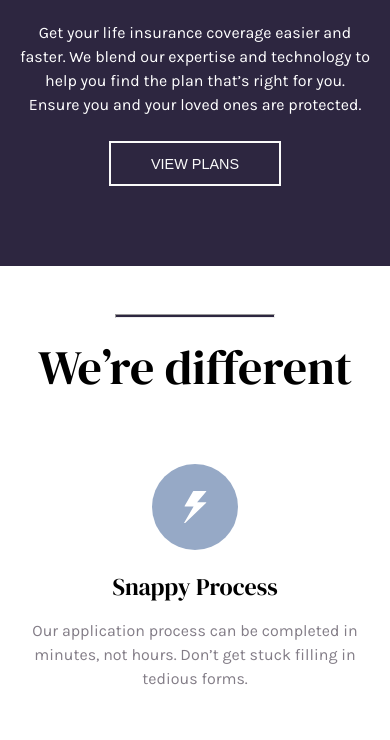
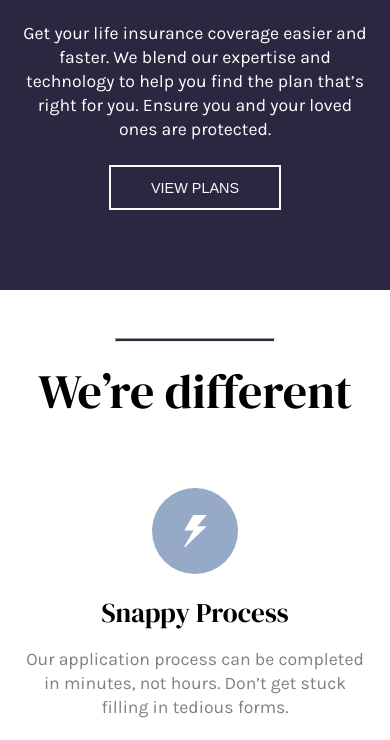
Before and after one commit to JosephOkpala/Insure-Landing-Page, a plain HTML site: page index.html in a window 390 px wide. Shown: the part 744-1484 px from the top of the page. Drawn offline with Linux system fonts and the light colour scheme.

Commit message:
changed font sizes

```diff
--- a/media.css
+++ b/media.css
@@ -122,6 +122,10 @@
   .footer-flex-items:not(:last-child) {
     margin-bottom: 2rem;
   }
+
+  p {
+    font-size: 1.1rem;
+  }
 }
 
 @media (min-width: 768px) and (max-width: 870px) {
--- a/style.css
+++ b/style.css
@@ -210,7 +210,7 @@ h2 {
 
 .items h3 {
   margin-bottom: 1rem;
-  font-size: 1.5rem;
+  font-size: 1.7rem;
 }
 
 .items p {
```
